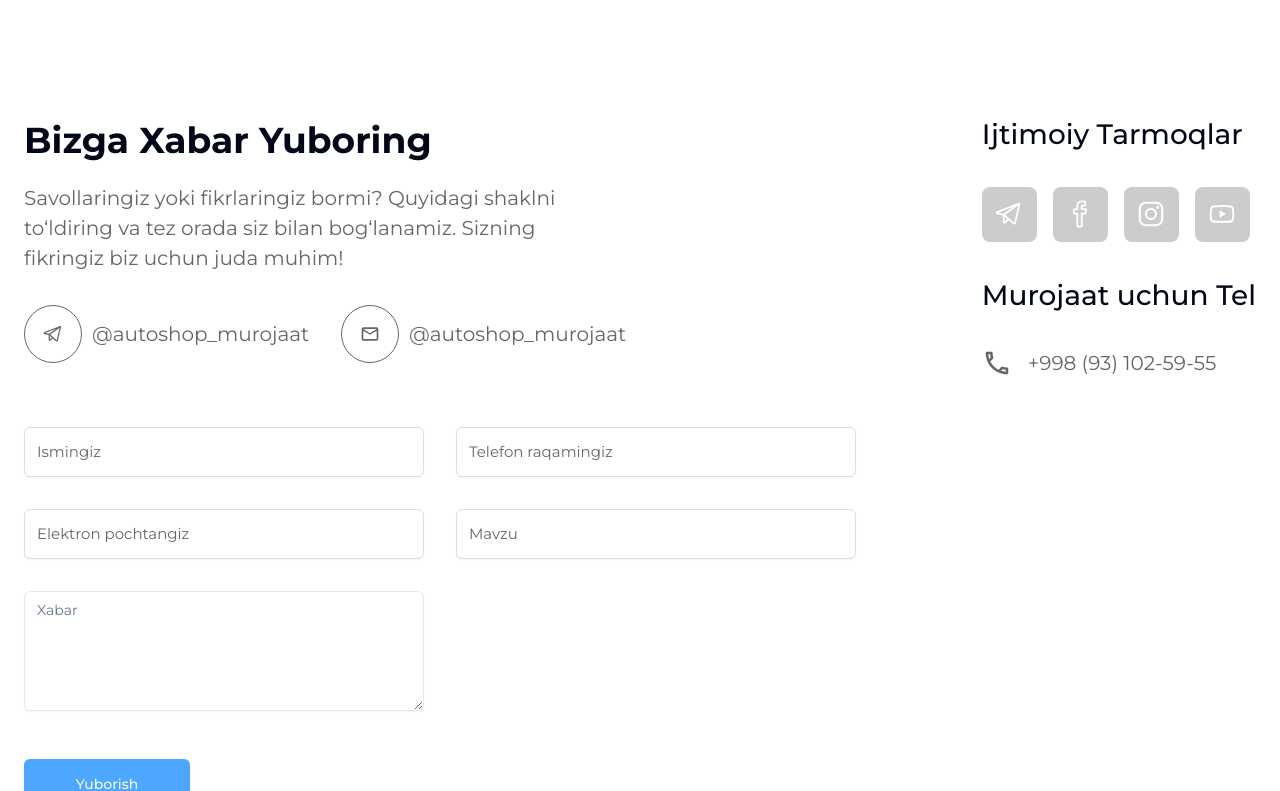
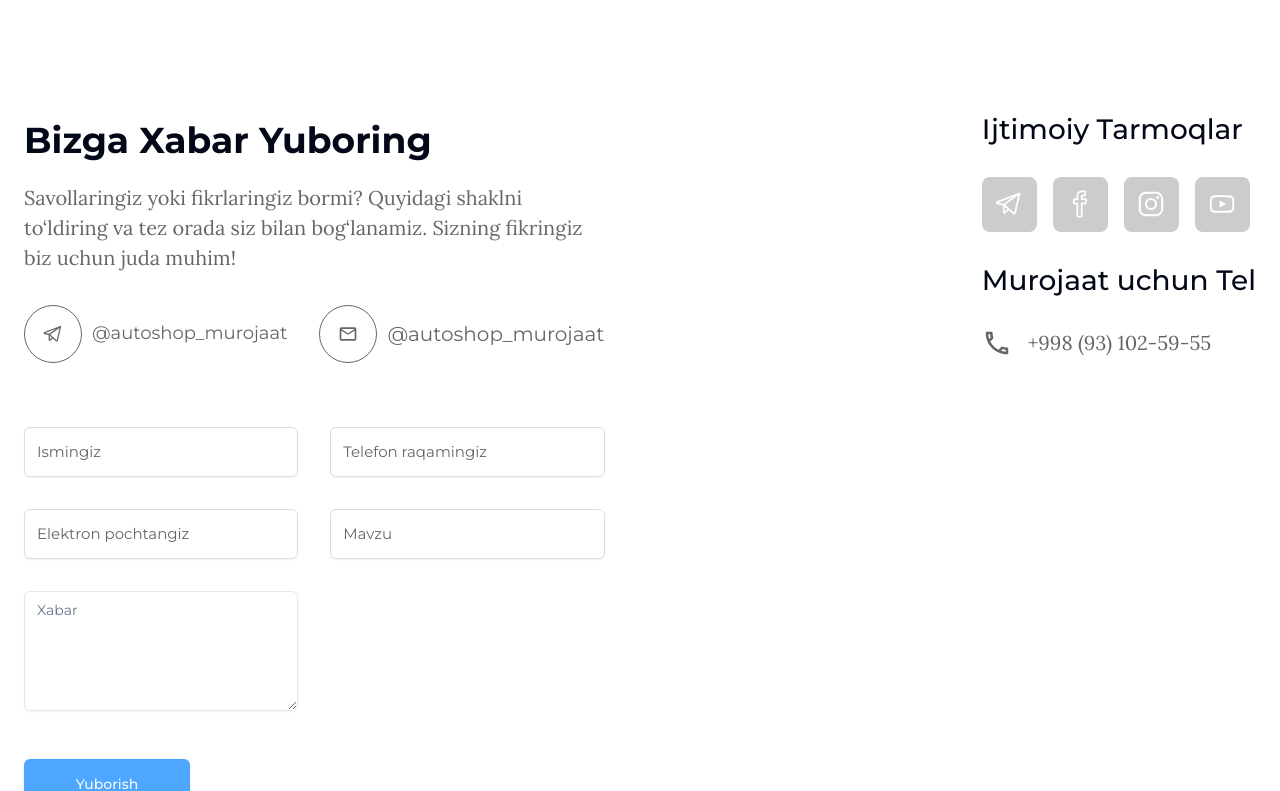
Before and after one commit to Shakhzod-d/auto_shop_client, a Next.js app: page /contact in a window 1280 px wide. Shown: the part 1229-2020 px from the top of the page. Built offline with nearby package versions, Linux system fonts and the light colour scheme.

Commit message:
contacts-page responsive

```diff
--- a/app/about/components/contact.tsx
+++ b/app/about/components/contact.tsx
@@ -65,7 +65,7 @@ export const Contacts = () => {
                   className="flex gap-[10px] text-[#666666] items-center sm:text-[18px] tablet-max:text-xl"
                   key={item.id}
                 >
-                  <div className=" w-[52px] h-[52px] tablet-max:w-[58px] tablet-max:h-[58px] rounded-full border border-[#666666] flex justify-center items-center text-[#666666]">
+                  <div className="w-[52px] h-[52px] tablet-max:w-[58px] tablet-max:h-[58px] rounded-full border border-[#666666] flex justify-center items-center text-[#666666]">
                     <Icon />
                   </div>
                   {item.label}
--- a/app/contact/components/form.tsx
+++ b/app/contact/components/form.tsx
@@ -35,7 +35,7 @@ export function CustomForm() {
   return (
     <Form {...form}>
       <form onSubmit={form.handleSubmit(onSubmit)} className="">
-        <div className="grid   grid-cols-2 gap-8 mb-[48px]">
+        <div className="w-full  grid  grid-cols-1 tablet-max:grid-cols-2 gap-8 mb-8 sm:mb-10 tablet-max:mb-[48px]">
           <FormField
             control={form.control}
             name="name"
@@ -45,7 +45,7 @@ export function CustomForm() {
                   <Input
                     placeholder="Ismingiz"
                     {...field}
-                    className="w-[400px] h-[50px] border border-[#DDDDDD] placeholder:text-[15px] placeholder:text-[#666666]"
+                    className="w-full max-w-[400px] h-[50px] border border-[#DDDDDD] placeholder:text-[15px] placeholder:text-[#666666]"
                   />
                 </FormControl>
 
@@ -62,7 +62,7 @@ export function CustomForm() {
                   <Input
                     placeholder="Telefon raqamingiz"
                     {...field}
-                    className="w-[400px] h-[50px] border border-[#DDDDDD] placeholder:text-[15px] placeholder:text-[#666666]"
+                    className="w-full max-w-[400px] h-[50px] border border-[#DDDDDD] placeholder:text-[15px] placeholder:text-[#666666]"
                   />
                 </FormControl>
 
@@ -79,7 +79,7 @@ export function CustomForm() {
                   <Input
                     placeholder="Elektron pochtangiz"
                     {...field}
-                    className="w-[400px] h-[50px] border border-[#DDDDDD] placeholder:text-[15px] placeholder:text-[#666666]"
+                    className="w-full max-w-[400px] h-[50px] border border-[#DDDDDD] placeholder:text-[15px] placeholder:text-[#666666]"
                   />
                 </FormControl>
 
@@ -96,7 +96,7 @@ export function CustomForm() {
                   <Input
                     placeholder="Mavzu"
                     {...field}
-                    className="w-[400px] h-[50px] border border-[#DDDDDD] placeholder:text-[15px] placeholder:text-[#666666]"
+                    className="w-full max-w-[400px] h-[50px] border border-[#DDDDDD] placeholder:text-[15px] placeholder:text-[#666666]"
                   />
                 </FormControl>
 
@@ -113,7 +113,7 @@ export function CustomForm() {
                   <Textarea
                     {...field}
                     placeholder="Xabar"
-                    className="min-h-[120px]"
+                    className="min-h-[120px] max-w-[400px]"
                   />
                 </FormControl>
 
--- a/app/contact/components/send-msg.tsx
+++ b/app/contact/components/send-msg.tsx
@@ -1,29 +1,33 @@
+"use client";
+
 import { MdMailOutline, MdOutlinePhone } from "react-icons/md";
 import { PiTelegramLogo } from "react-icons/pi";
 import { CustomForm } from "./form";
 import { SlSocialFacebook } from "react-icons/sl";
 import { IoLogoInstagram } from "react-icons/io5";
 import { AiOutlineYoutube } from "react-icons/ai";
-
+// @ts-ignore
 export const SendMessage = () => {
   return (
-    <section className="container flex justify-between">
-      <div className="mb-8">
-        <h4 className="text-[36px] font-bold mb-4">Bizga Xabar Yuboring</h4>
-        <p className="text-[20px] text-[#666666] w-full  max-w-[578px] mb-8">
+    <section className="container flex justify-between flex-wrap gap-6">
+      <div className="mb-6 tablet-max:mb-8">
+        <h4 className="text-[28px] sm:text-[32px] md:text-[36px] font-bold mb-4">
+          Bizga Xabar Yuboring
+        </h4>
+        <p className="text-[18px] md:text-[20px] text-[#666666] w-full  max-w-[610px] tablet-middle:max-w-[578px] mb-8 font-lora">
           Savollaringiz yoki fikrlaringiz bormi? Quyidagi shaklni to‘ldiring va
           tez orada siz bilan bog‘lanamiz. Sizning fikringiz biz uchun juda
           muhim!
         </p>
-        <div className="flex gap-8 mb-16">
-          <li className="flex gap-[10px] text-[#666666] items-center text-[20px]">
+        <div className="flex  gap-8 mb-8 sm:mb-12 tablet-max:mb-16 flex-wrap">
+          <li className="flex gap-[10px] text-[#666666] items-center sm:text-[18px] tablet-max:text-x">
             <div className="w-[58px] h-[58px] rounded-full border border-[#666666] flex justify-center items-center text-[#666666]">
               <PiTelegramLogo size={20} />
             </div>
             @autoshop_murojaat
           </li>
           <li className="flex gap-[10px] text-[#666666] items-center text-[20px]">
-            <div className="w-[58px] h-[58px] rounded-full border border-[#666666] flex justify-center items-center text-[#666666]">
+            <div className="w-[52px] h-[52px] tablet-max:w-[58px] tablet-max:h-[58px] rounded-full border border-[#666666] flex justify-center items-center text-[#666666]">
               <MdMailOutline size={20} />
             </div>
             @autoshop_murojaat
@@ -31,12 +35,15 @@ export const SendMessage = () => {
         </div>
         <CustomForm />
       </div>
-      <div>
+      <div className="mb-[90px]">
         <div className="mb-8">
-          <p className="text-[28px] font-medium mb-8"> Ijtimoiy Tarmoqlar</p>
+          <p className="text-xl sm:text-2xl tablet-max:text-[28px] font-medium mb-8">
+            {" "}
+            Ijtimoiy Tarmoqlar
+          </p>
           <ul className="flex gap-4 items-center">
             <li className="w-[55px] h-[55px] rounded-[8px]  bg-[#CCCCCC] flex justify-center items-center text-white">
-              <PiTelegramLogo size={28} />
+              <PiTelegramLogo size={28}/>
             </li>
             <li className="w-[55px] h-[55px] rounded-[8px]  bg-[#CCCCCC] flex justify-center items-center text-white">
               <SlSocialFacebook size={28} />
@@ -50,8 +57,11 @@ export const SendMessage = () => {
           </ul>
         </div>
         <div>
-          <p className="text-[28px] font-medium mb-8"> Murojaat uchun Tel</p>
-          <span className="flex items-center gap-4 text-[#666666] text-[20px]">
+          <p className="text-xl sm:text-2xl tablet-max:text-[28px] font-medium mb-8">
+            {" "}
+            Murojaat uchun Tel
+          </p>
+          <span className="flex items-center gap-4 text-[#666666] text-[18px] tablet-max:text-[20px] font-lora">
             <MdOutlinePhone size={30} />
             +998 (93) 102-59-55
           </span>
--- a/package.json
+++ b/package.json
@@ -20,6 +20,7 @@
     "next": "15.1.7",
     "react": "^19.0.0",
     "react-dom": "^19.0.0",
+    "react-google-recaptcha": "^3.1.0",
     "react-hook-form": "^7.54.2",
     "react-icons": "^5.5.0",
     "tailwind-merge": "^3.0.1",
```
Also changed, not shown: 1 other file (tests, documents, lock files or other folders).
